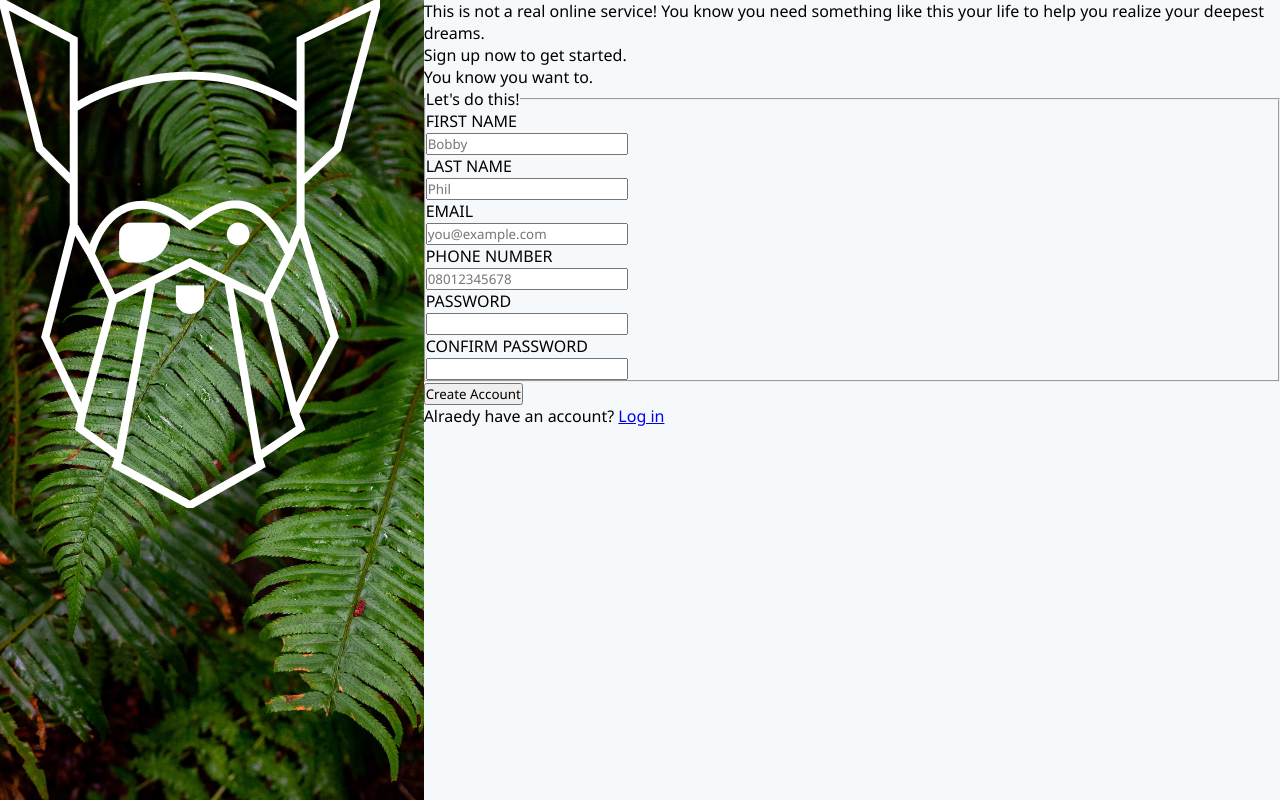
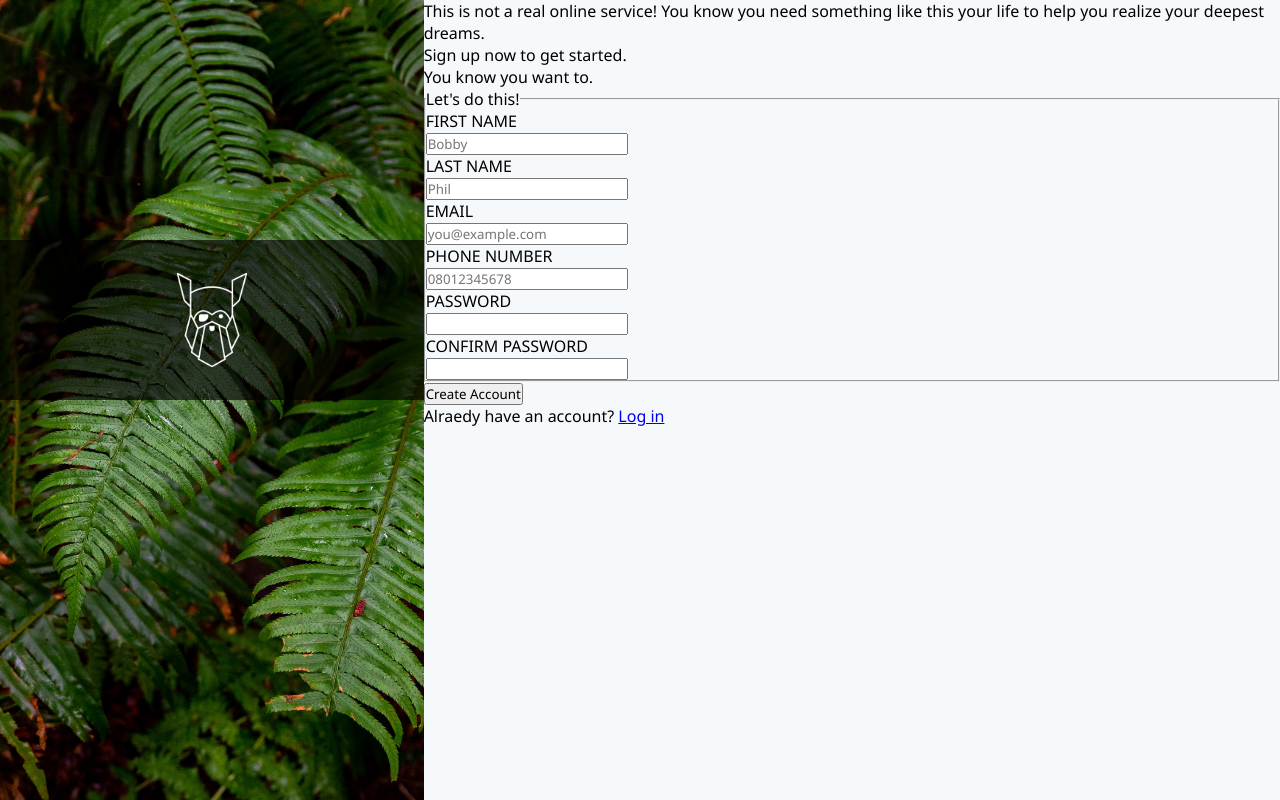
Before and after one commit to Phildeoner/sign-up-form, a website: page index.html in a window 1280 px wide. Drawn offline with Linux system fonts and the light colour scheme.

Commit message:
Style img and container class in style.css

```diff
--- a/style.css
+++ b/style.css
@@ -13,6 +13,20 @@ body {
   display: flex;
 }
 
+.container {
+  position: relative;
+  background-color: rgba(0, 0, 0, 0.644);
+  height: 20vh;
+  margin-top: 30vh;
+  display: flex;
+  align-items: center;
+  justify-content: center;
+}
+
+img {
+  width: 70px;
+}
+
 .left {
   background-image: url(./Images/Left\ Background.jpg);
   background-position: center;
```
